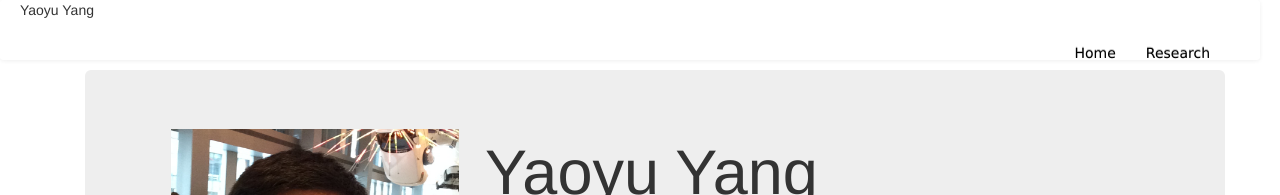
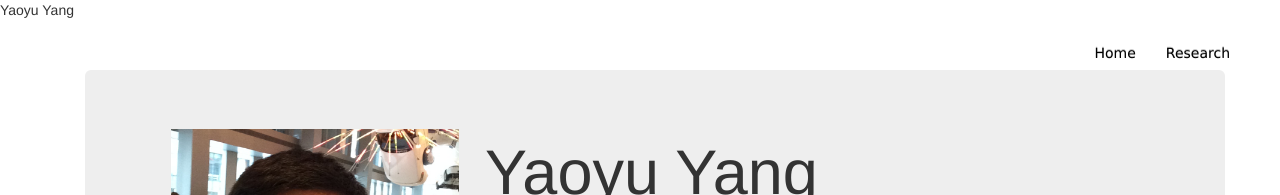
Before and after one commit to yaoyuyang/yaoyuyang.github.io, a Jekyll site: the page built from index.html, in a window 1280 px wide. Shown: the top 195 px of the page. Built offline with Jekyll 4.4.1, drawn with Linux system fonts in a browser that asks for light colours.

Commit message:
Update theme.css

```diff
--- a/css/theme.css
+++ b/css/theme.css
@@ -14,15 +14,7 @@
 }
 
 .navbar-inner {
-    background-color: red;
     background-image: none;
-    background-repeat: repeat-x;
-    border: 1px solid yellow;
-    border-radius: 4px 4px 4px 4px;
-    box-shadow: 0 1px 4px rgba(0, 0, 0, 0.067);
-    min-height: 40px;
-    padding-left: 20px;
-    padding-right: 20px;
 }
 
 .navbar-custom {
```
